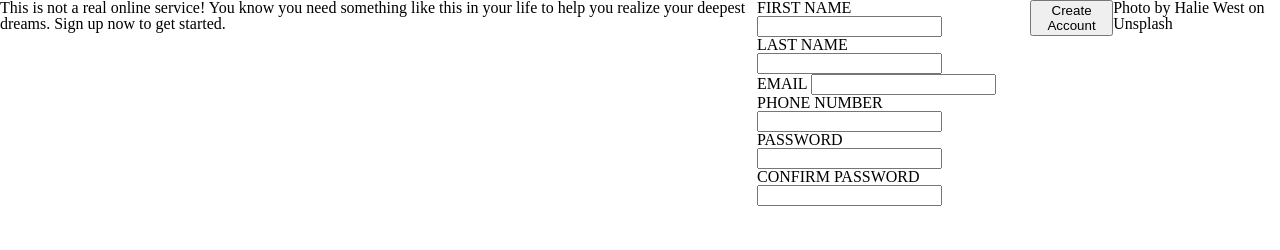
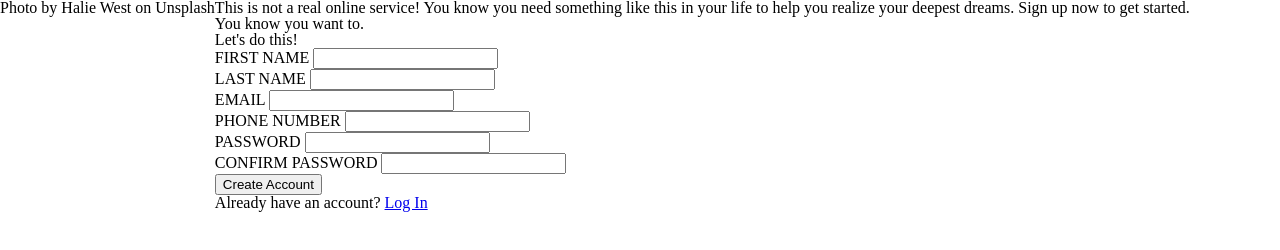
Before and after one commit to tptheautis/Sign-up-Form, a plain HTML site: page index.html in a window 1280 px wide. Drawn offline with Linux system fonts and the light colour scheme.

Commit message:
all content inserted

```diff
--- a/index.html
+++ b/index.html
@@ -9,13 +9,16 @@
     <title>Sign-up Form</title>
 </head>
 <body>
-    <div class="container-column"></div>
+    <div class="container-column">
+        <p>Photo by Halie West on Unsplash</p>
+    </div>
     <div class="container-row1">
         This is not a real online service! You know you need something
         like this in your life to help you realize your deepest dreams.
         Sign up <em>now</em> to get started.
-    </div>
+        <P>You <em>know<em> you want to.</em></P>
     <div class="container-row2">
+        <h2>Let's do this!</h2>
         <form method="get">
             <label for="FIRST NAME">FIRST NAME</label>
             <input type="text">
@@ -43,7 +46,7 @@
     </div>
     <div class="container-row3">
         <button type="submit">Create Account</button>
+        <div>Already have an account? <a href="url">Log In</a> </div>
     </div>
-    <p>Photo by Halie West on Unsplash</p>
 </body>
 </html>
```
